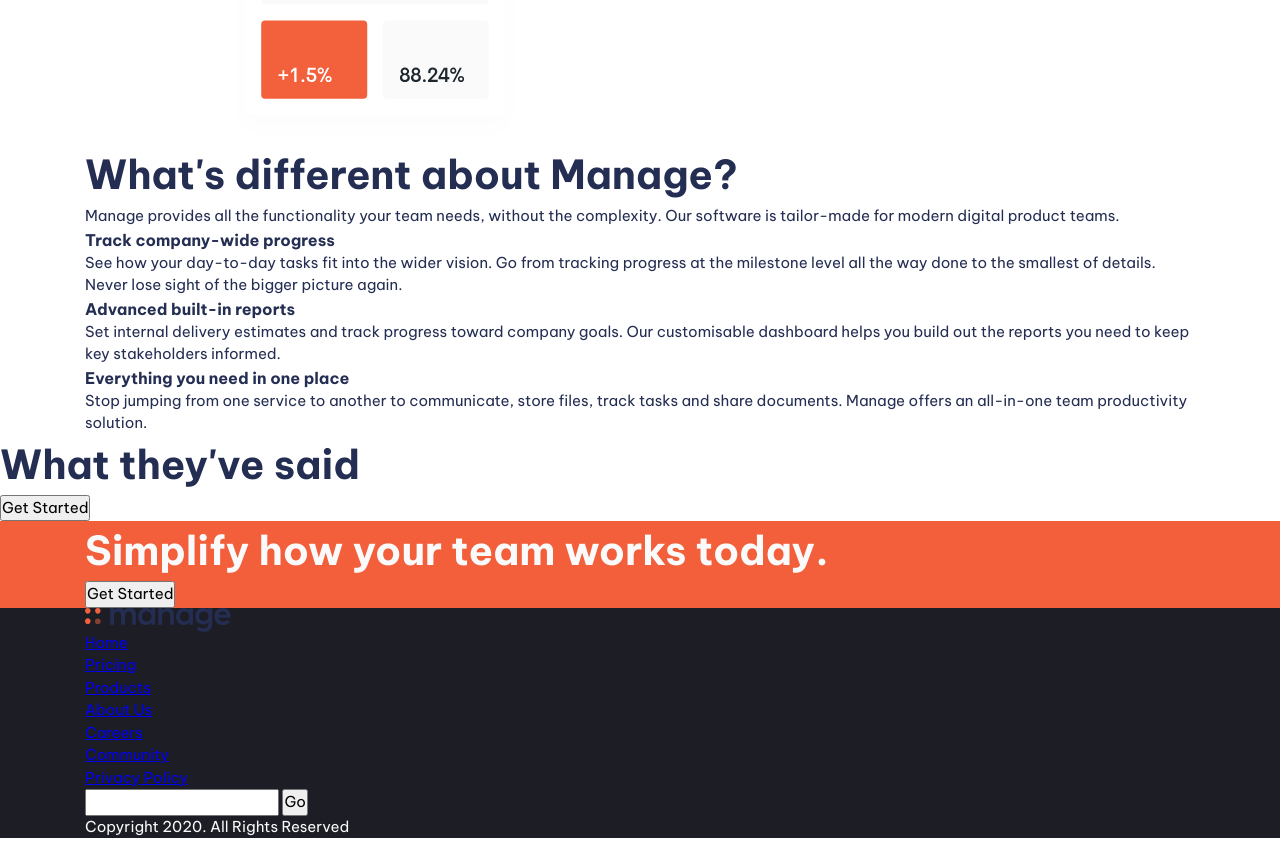
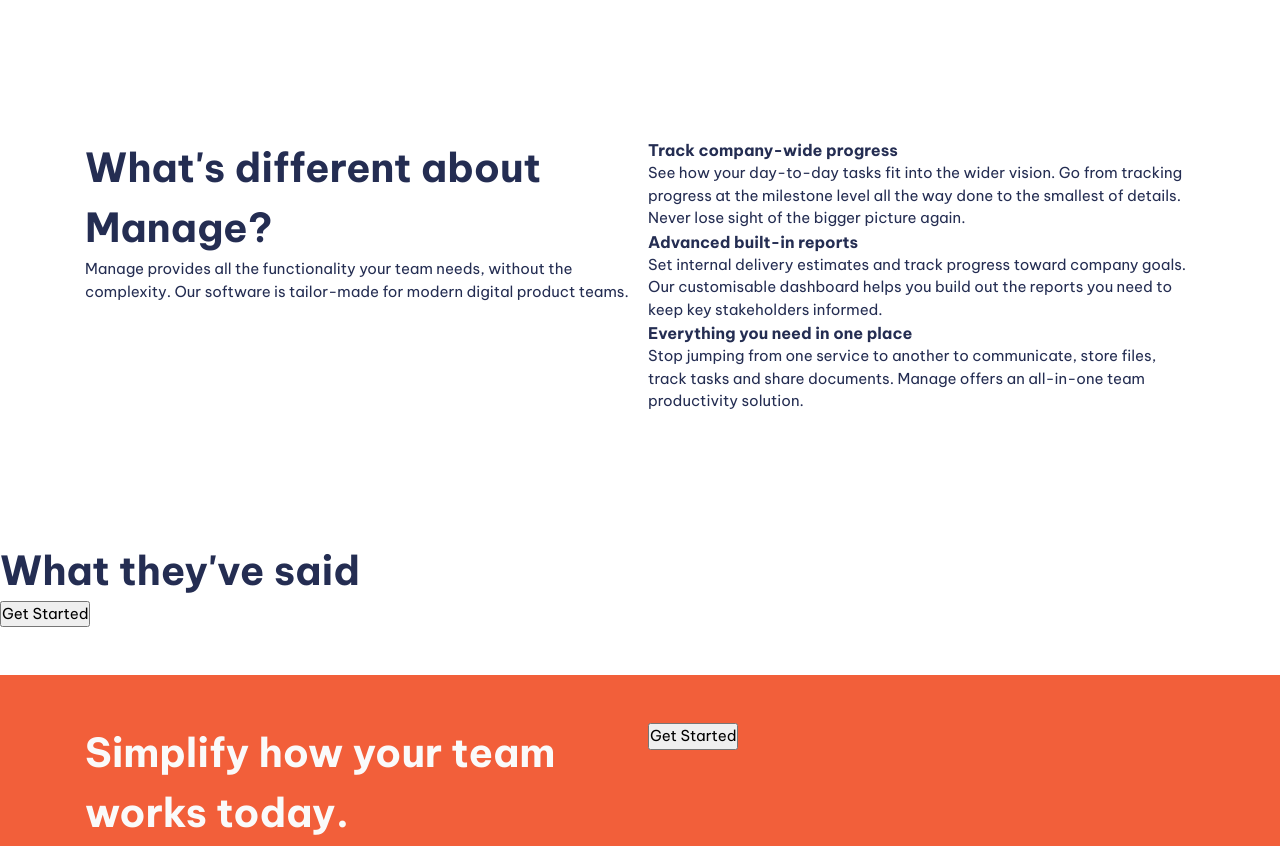
Before and after one commit to Lewis-mbui/fem-manage-landing-page, a website built with Vite: page index.html in a window 1280 px wide. Shown: the part 760-1606 px from the top of the page. Built offline with nearby package versions, Linux system fonts and the light colour scheme.

Commit message:
Styling for vertical spacing

```diff
--- a/index.html
+++ b/index.html
@@ -31,7 +31,7 @@
     </header>
 
     <main>
-      <section>
+      <section class="padding-block-900">
         <div class="container">
           <div class="even-columns">
             <div>
@@ -51,7 +51,7 @@
         </div>
       </section>
 
-      <section>
+      <section class="padding-block-900">
         <div class="container">
           <div class="even-columns">
             <div>
@@ -99,13 +99,13 @@
         </div>
       </section>
 
-      <section class="carousel">
+      <section class="carousel | padding-block-700">
         <h2 class="fs-secondary-heading fw-bold">What they've said</h2>
         <!-- Carousel Here -->
         <button class="button">Get Started</button>
       </section>
 
-      <section class="cta | bg-accent-400 text-neutral-100">
+      <section class="cta | padding-block-700 bg-accent-400 text-neutral-100">
         <div class="container">
           <div class="even-columns">
             <div>
@@ -121,7 +121,7 @@
       </section>
     </main>
 
-    <footer class="bg-neutral-900 text-neutral-100">
+    <footer class="padding-block-700 bg-neutral-900 text-neutral-100">
       <div class="container">
         <div class="even-columns">
           <div>
--- a/src/style.css
+++ b/src/style.css
@@ -30,6 +30,16 @@
   --fs-secondary-heading: var(--fs-800);
   --fs-nav: var(--fs-500);
   --fs-button: var(--fs-300);
+
+  --size-100: .25rem;
+  --size-200: .5rem;
+  --size-300: .75rem;
+  --size-400: 1rem;
+  --size-500: 1.5rem;
+  --size-600: 2rem;
+  --size-700: 3rem;
+  --size-800: 4rem;
+  --size-900: 5rem;
 }
 
 @media (min-width: 50em) {
@@ -154,6 +164,13 @@ svg {
 .fs-500 { font-size: var(--fs-500) }
 .fs-600 { font-size: var(--fs-600) }
 
+.padding-block-900 {
+  padding-block: var(--size-900);
+}
+.padding-block-700 {
+  padding-block: var(--size-700);
+}
+
 .container {
   --max-width: 1110px;
   --padding: 1rem;
@@ -162,6 +179,18 @@ svg {
   margin-inline: auto;
 }
 
+.even-columns {
+  display: grid;
+  gap: 1rem;
+}
+
+@media (min-width: 50em) {
+  .even-columns {
+    grid-auto-flow: column;
+    grid-auto-columns: 1fr;
+  }
+}
+
 /* General Styling */
 body {
   font-size: var(--fs-body);
```
